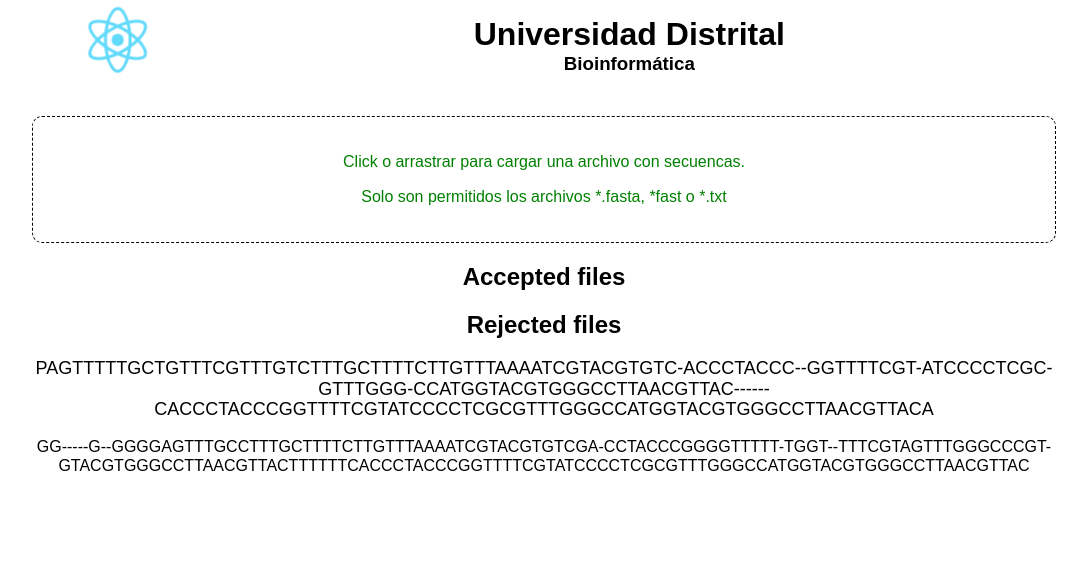
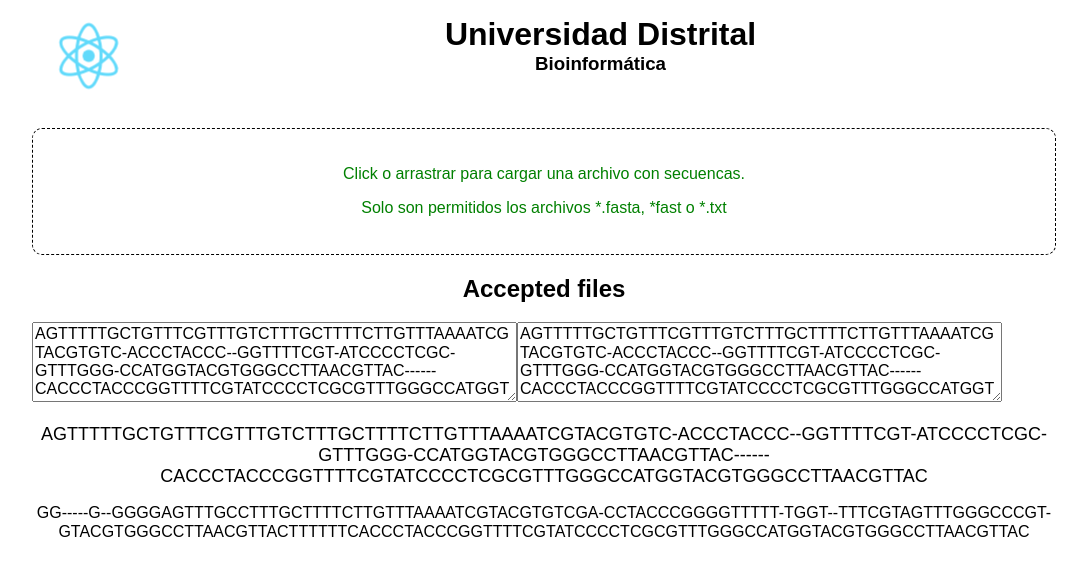
Before and after one commit to camilortte/ReactSecuen, a React (Create React App) app: page / in a window 1280 px wide. Shown: the top 576 px of the page, without its empty margins (96-1183 px from the left). Built offline with nearby package versions, Linux system fonts and the light colour scheme.

Commit message:
[Update] minor changes

```diff
--- a/src/components/App.js
+++ b/src/components/App.js
@@ -31,9 +31,25 @@ class App extends Component {
         <Header/>
         <UploadSequence/>
 
+        <div class="pure-g">
+            <div class="pure-u-6-12">
+              <textarea rows="4" cols="50">
+                {this.state.alignment1}
+              </textarea>
+            </div>
+            <div class="pure-u-6-12">
+              <textarea rows="4" cols="50">
+                {this.state.alignment1}
+              </textarea>
+            </div>
+
+        </div>
+
         <p className="App-intro">
-          P{this.state.alignment1}A
+          {this.state.alignment1}
         </p>
+
+
         <p>
           {this.state.alignment2}
         </p>
--- a/src/components/UploadSequence.js
+++ b/src/components/UploadSequence.js
@@ -18,7 +18,6 @@ class UploadSequence extends Component {
         <div className="dropzone">
           <Dropzone
             accept=".fasta,.fast,.fa,.txt"
-
             className="drop-zone"
             acceptClassName="drop-zone-active"
             rejectClassName="drop-zone-reject"
@@ -36,12 +35,6 @@ class UploadSequence extends Component {
               this.state.accepted.map(f => <li key={f.name}>{f.name} - {f.size} bytes</li>)
             }
           </ul>
-          <h2>Rejected files</h2>
-          <ul>
-            {
-              this.state.rejected.map(f => <li key={f.name}>{f.name} - {f.size} bytes</li>)
-            }
-          </ul>
         </aside>
       </section>
     );
--- a/src/components/global/Header.js
+++ b/src/components/global/Header.js
@@ -13,10 +13,8 @@ class Header extends Component {
     return (
       <div id="App-Header">
         <div className="pure-g">
-          <div className="pure-u-4-24 logo-container">
+          <div className="pure-u-24-24 text-container text-center">
             <img src={logo} className="App-logo" alt="logo" />
-          </div>
-          <div className="pure-u-20-24 text-container text-center">
             <h1>Universidad Distrital</h1>
             <h3>Bioinformática</h3>
           </div>
--- a/src/components/global/css/Header.css
+++ b/src/components/global/css/Header.css
@@ -9,3 +9,7 @@
 #App-Header .text-container{
     padding-top: 1em;
 }
+
+#App-Header img{
+    float: left;
+}
```
